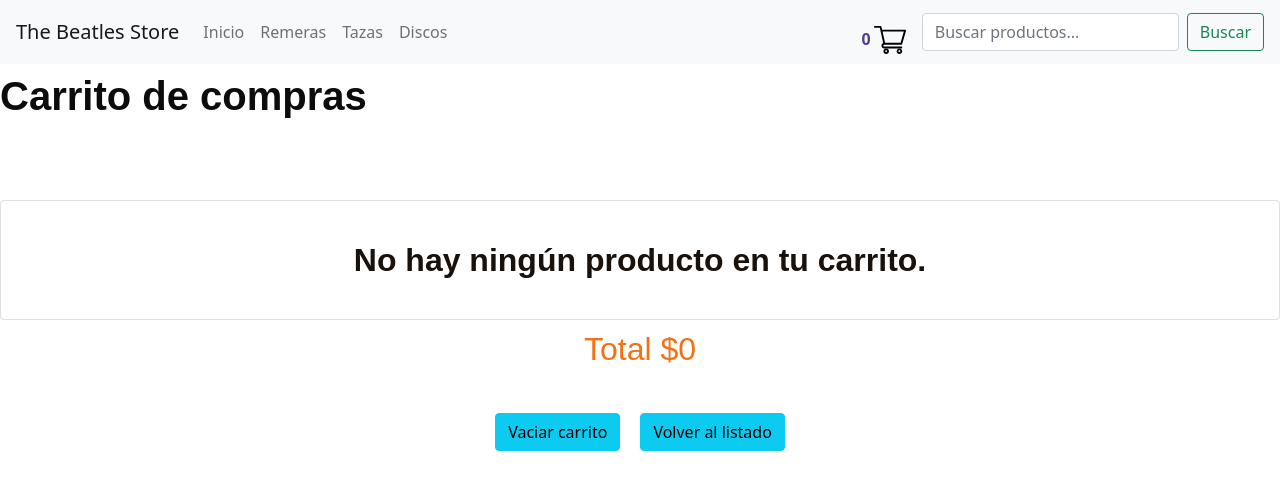
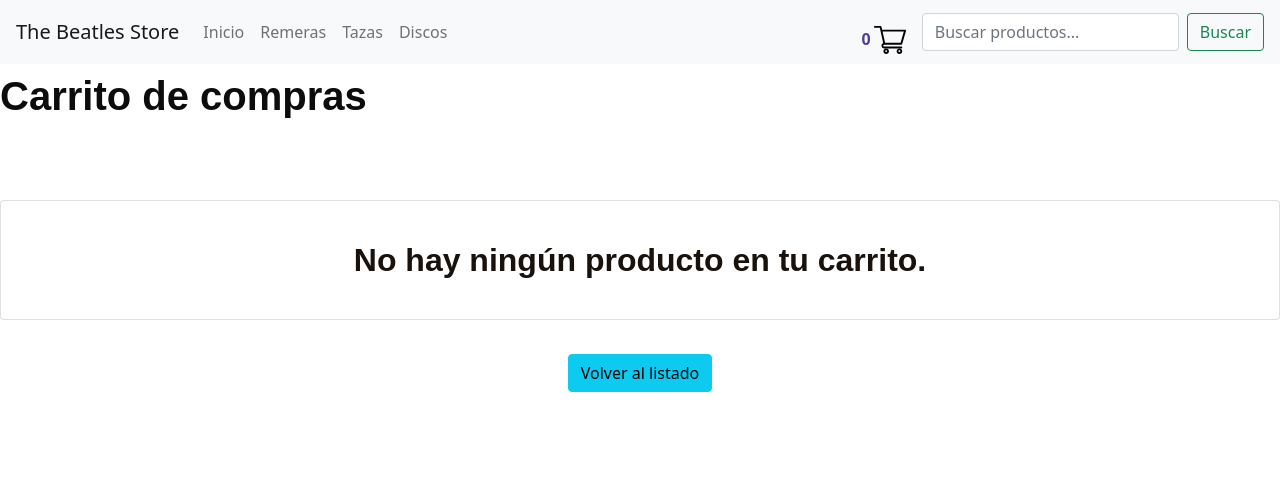
Before and after one commit to JazminMonzon/reactcoder, a React (Create React App) app: page /cart in a window 1280 px wide. Shown: the top 490 px of the page. Built offline with nearby package versions, Linux system fonts and the light colour scheme.

Commit message:
Desafio Clase 11

```diff
--- a/src/components/Cart/Cart.jsx
+++ b/src/components/Cart/Cart.jsx
@@ -28,15 +28,19 @@ const Cart = () => {
           )}
         </div>
       </div>
+      { cart.length !== 0 ? (
       <h2 className="total">Total ${total}</h2>
+      ):
+        <div />
+        }
       <div className="final-buttons">
-        <button className="boton btn btn-info" onClick={() => clear()}>
-          Vaciar carrito
-        </button>
+      { cart.length !== 0 ? (
+        <button className="boton btn btn-info" onClick={() => clear()}>Vaciar carrito</button>
+        ):
+        <div />
+        }
         <Link to="/" className="return-link">
-          <button className="return-link-text boton btn btn-info">
-            Volver al listado
-          </button>
+          <button className="return-link-text boton btn btn-info">Volver al listado</button>
         </Link>
         { cart.length !== 0 ? (
         <Link to="/checkout">
--- a/src/components/ItemDetail/ItemDetail.jsx
+++ b/src/components/ItemDetail/ItemDetail.jsx
@@ -31,7 +31,7 @@ const ItemDetail = ({ producto }) => {
                     <h4 className='card-text'>${producto.price}</h4>
                     <div>{producto.description}</div>
                     {itemCountVisible ? <ItemCount stock={producto.stock} initial={1} onAdd={onAdd} /> : <><br />
-                    <Link className="btn btn-info" to="/cart">Ir a carrito</Link></>}
+                    <Link className="btn btn-info" to="/cart">Ir al carrito</Link></>}
                 </div>
             </div>
         </div>
```
